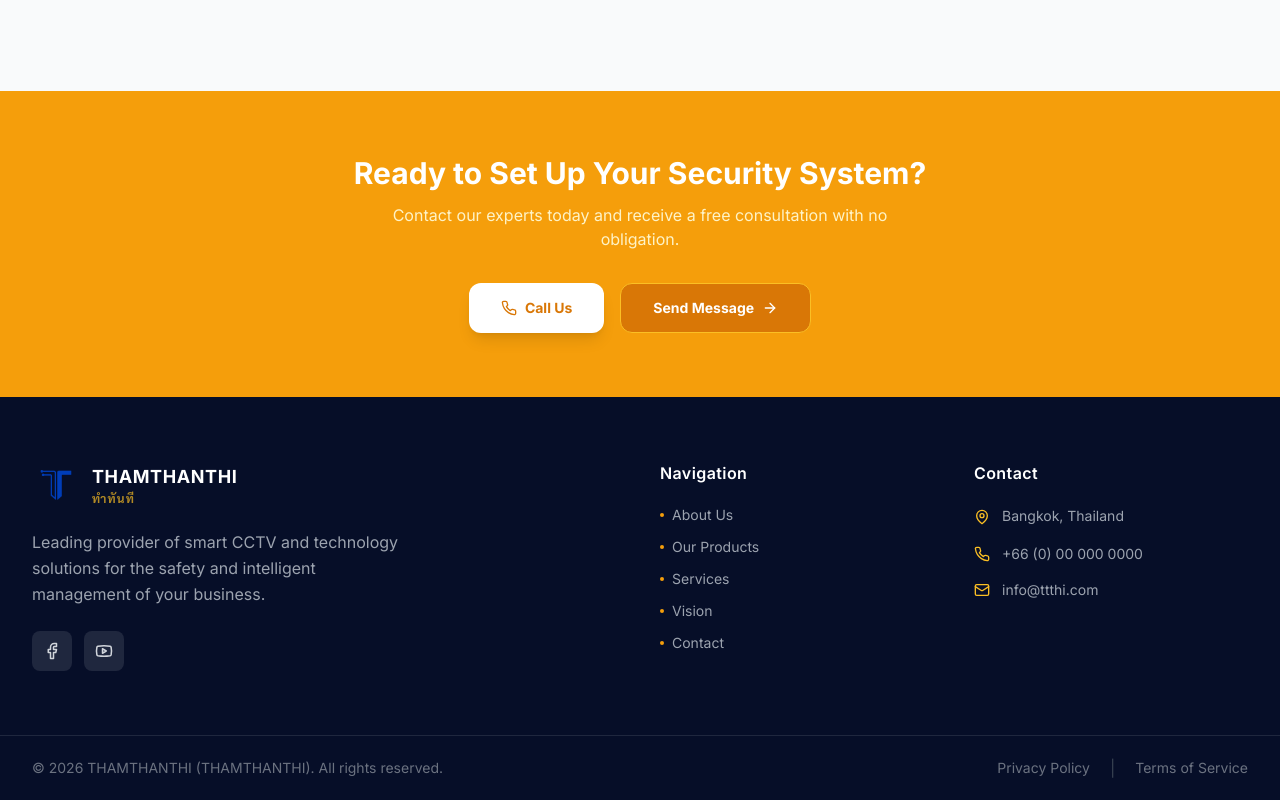
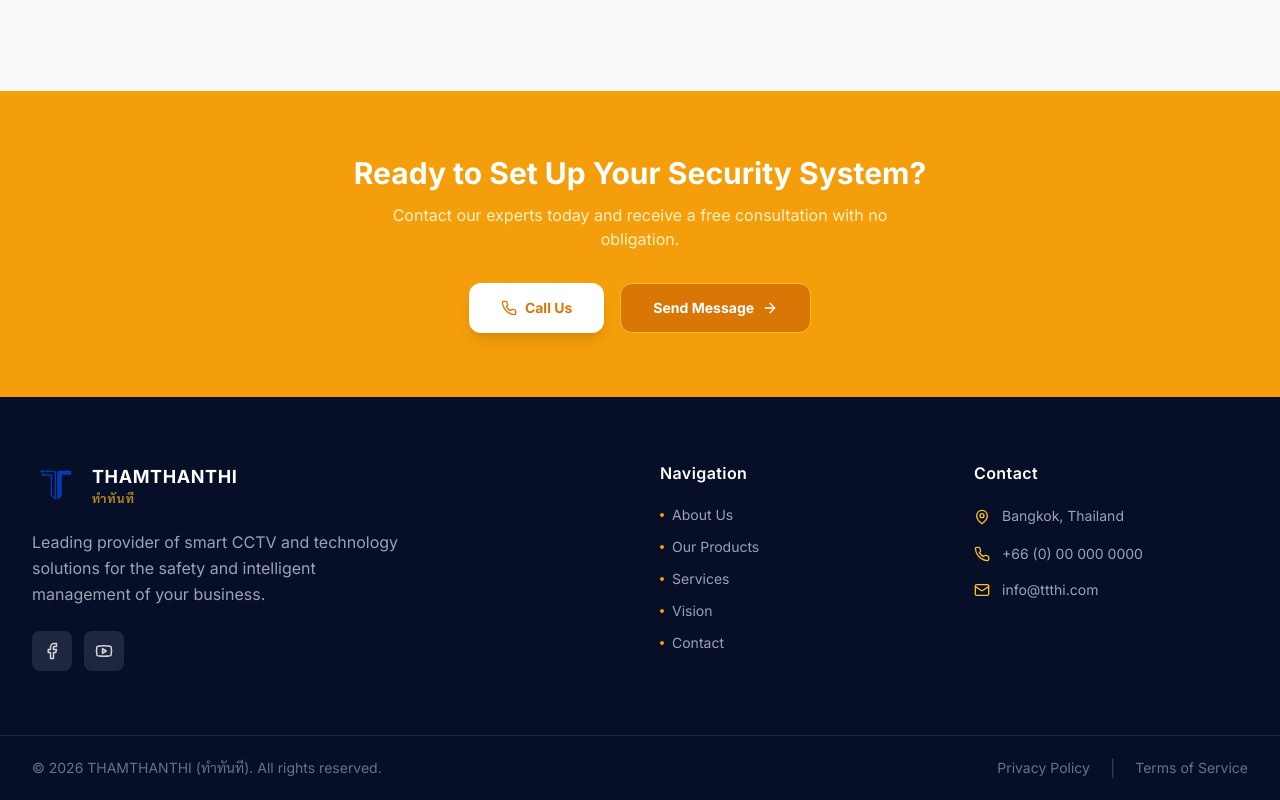
Before and after one commit to thamthanthi/thamthanthi.github.io, a Next.js app: page / in a window 1280 px wide. Shown: the part 6695-7495 px from the top of the page. Built offline with nearby package versions, Linux system fonts and the light colour scheme.

Commit message:
fix: copyright shows correct bilingual name

```diff
--- a/src/components/Footer.tsx
+++ b/src/components/Footer.tsx
@@ -117,7 +117,9 @@ export default function Footer() {
       <div className="border-t border-white/10">
         <div className="max-w-7xl mx-auto px-4 sm:px-6 lg:px-8 py-5 flex flex-col sm:flex-row items-center justify-between gap-3">
           <p className="text-gray-500 text-sm">
-            © {currentYear} {lang === "th" ? "ทำทันที" : "THAMTHANTHI"} (THAMTHANTHI). {lang === "th" ? f.rights.th : f.rights.en}
+            © {currentYear}{" "}
+            {lang === "th" ? "ทำทันที (THAMTHANTHI)" : "THAMTHANTHI (ทำทันที)"}.{" "}
+            {lang === "th" ? f.rights.th : f.rights.en}
           </p>
           <div className="flex items-center gap-5">
             <Link
```
